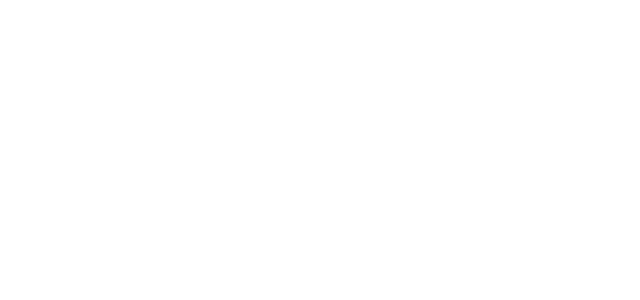
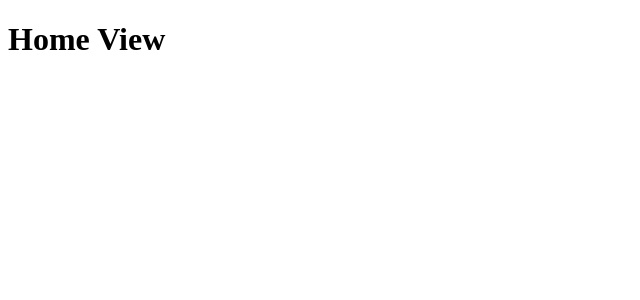
Before and after one commit to aidenwaring/react-journal, a React (Create React App) app: page / in a window 1280 px wide. Shown: the top 300 px of the page, without its empty margins (0-640 px from the left). Built offline with nearby package versions, Linux system fonts and the light colour scheme.

Commit message:
Added BrowserRouter routes, removed state

```diff
--- a/src/App.js
+++ b/src/App.js
@@ -6,12 +6,16 @@ import NewEntryView from './NewEntryView'
 
 const App = () => {
   //Getter, setter  //Define state. Initial state of home.
-  const [page, setPage] = useState("home")
+  // const [page, setPage] = useState("home")
 
   return (
 
     <div>
-
+      <BrowserRouter>
+        <Route path="/" component={HomeView} />
+        <Route path="/category" component={CategorySelectionView} />
+        <Route path="/entry" component={NewEntryView} />
+      </BrowserRouter>
     </div>
   )
 }
```
